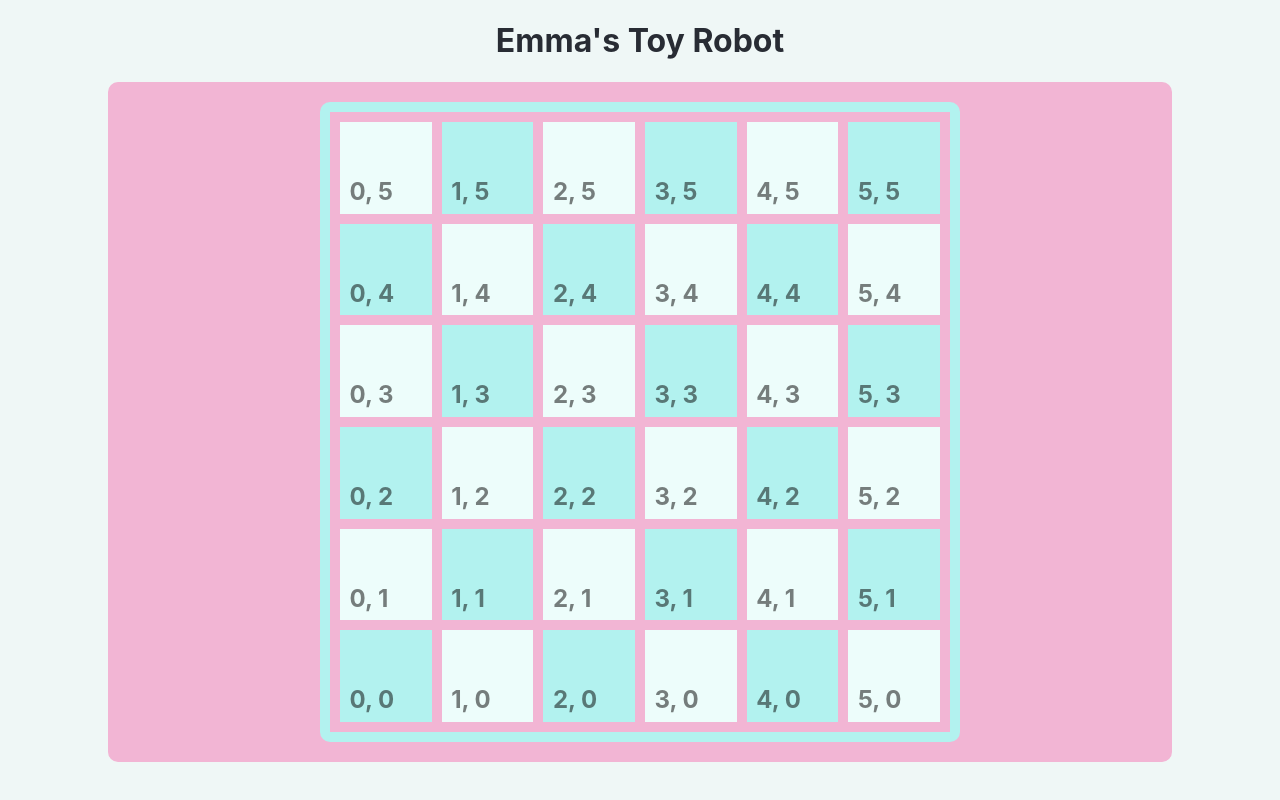
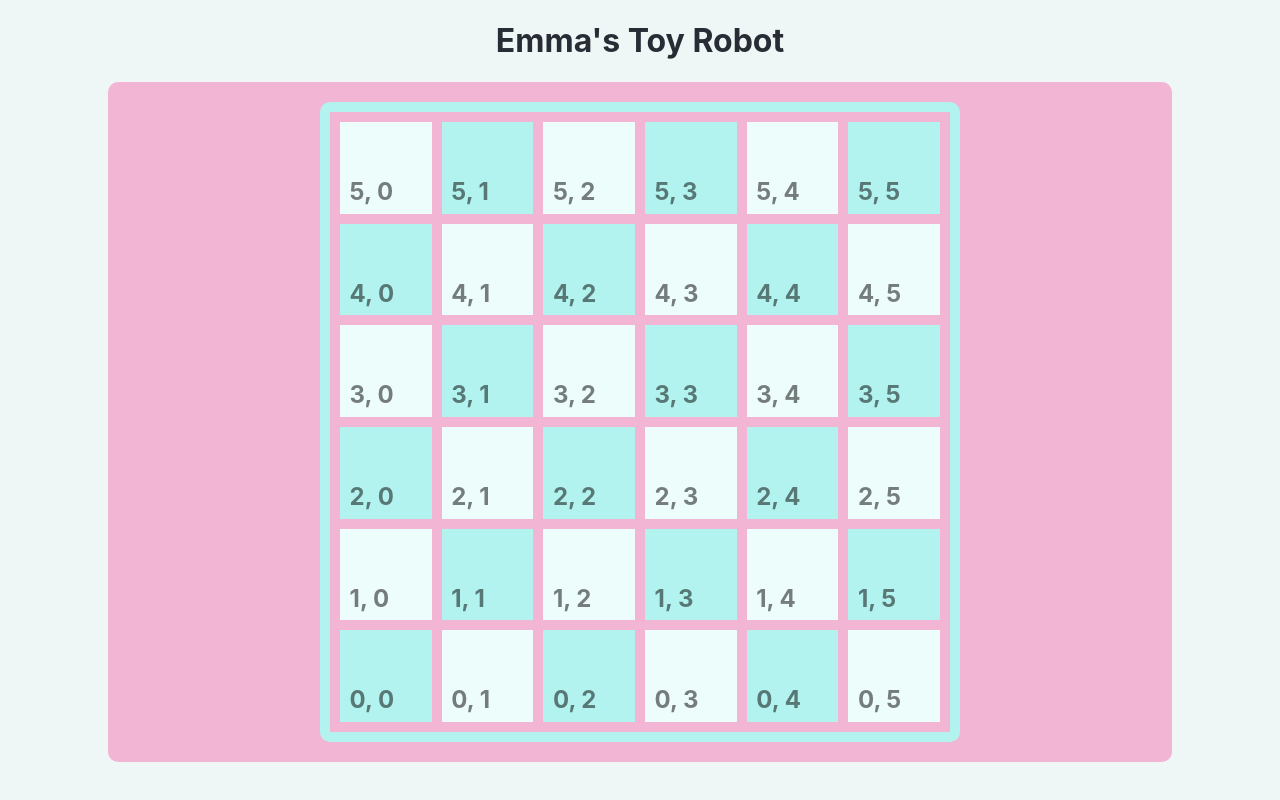
Before and after one commit to EmmaPuls/purple-toy-robot, a React (Create React App) app: page / in a window 1280 px wide. Built offline with nearby package versions, Linux system fonts and the light colour scheme.

Commit message:
Fixed row col order

```diff
--- a/src/TableTop/useTableTop.ts
+++ b/src/TableTop/useTableTop.ts
@@ -8,8 +8,8 @@ type TableTopHookResult = {
     React.SetStateAction<TableTopSquareState[]>
   >;
 };
-const getRow = (i: number): number => Math.floor(i / GRID_SIZE);
-const getColumn = (i: number): number => i % GRID_SIZE;
+const getRow = (i: number): number => i % GRID_SIZE;
+const getColumn = (i: number): number => Math.floor(i / GRID_SIZE);
 export const _isEvenRow = (i: number): boolean => getRow(i) % 2 === 0;
 export const _isEvenColumn = (i: number): boolean => getColumn(i) % 2 === 0;
 const alternateColors = (i: number): TableCellColor =>
```
